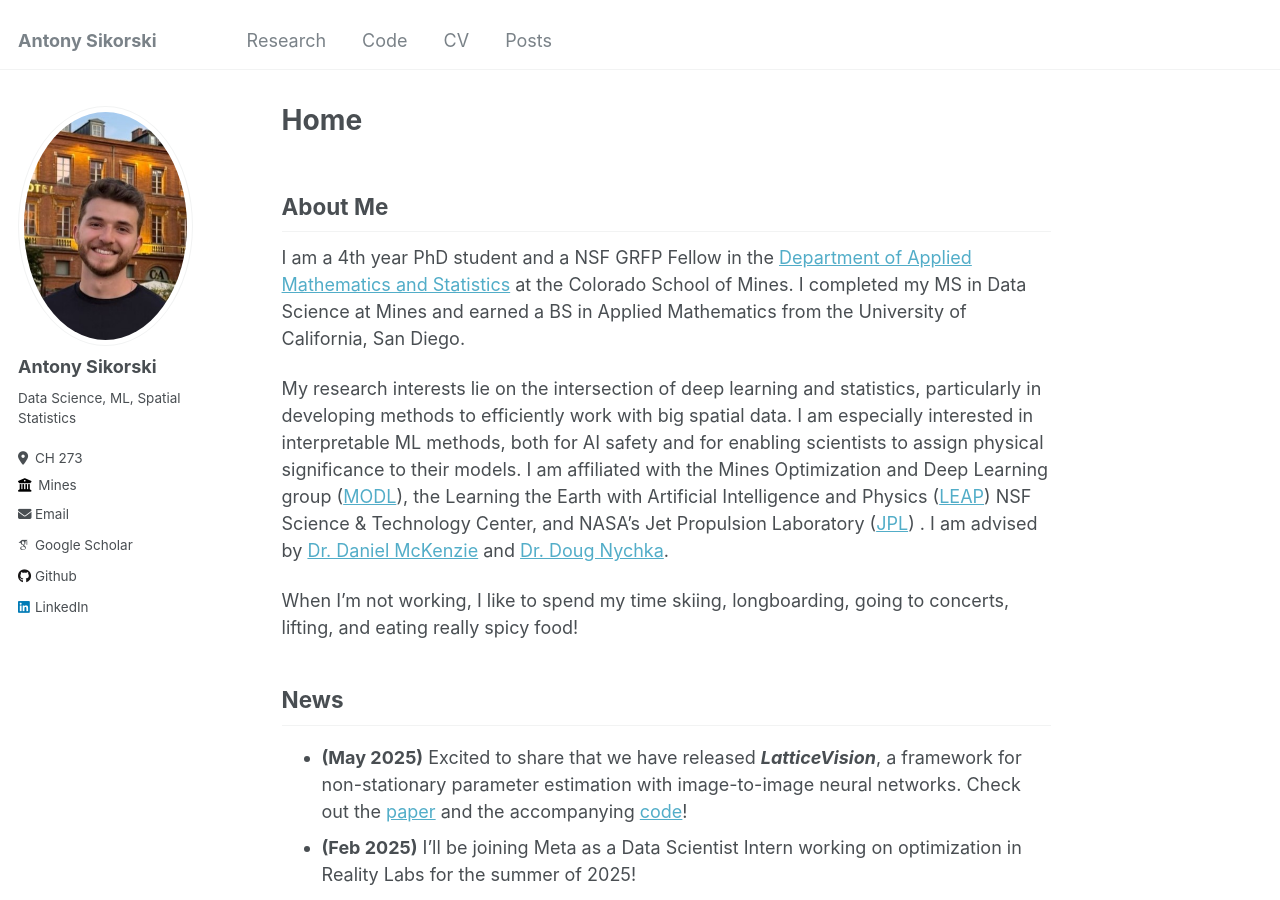
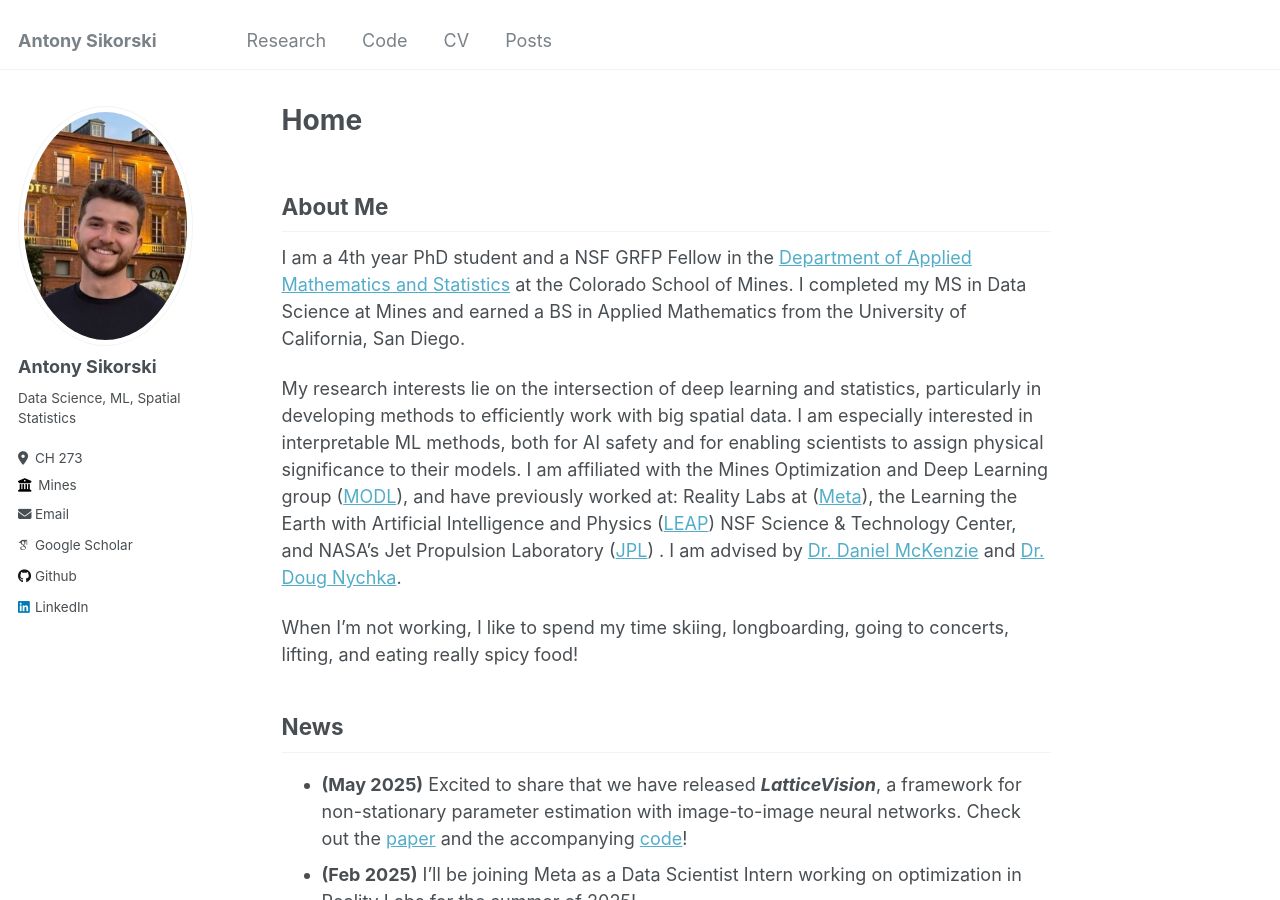
Before and after one commit to antonyxsik/antonyxsik.github.io, a Jekyll site: the page built from _pages/about.md, in a window 1280 px wide and 900 px high. Built offline with Jekyll 4.4.1, drawn with Linux system fonts in a browser that asks for light colours; some web fonts are replaced.

Commit message:
res/cv update, abt update

```diff
--- a/_pages/about.md
+++ b/_pages/about.md
@@ -13,7 +13,7 @@
 I am a 4th year PhD student and a NSF GRFP Fellow in the <a href="https://ams.mines.edu/" target="_blank">Department of Applied Mathematics and Statistics</a> at the Colorado School of Mines. I completed my MS in Data Science at Mines and earned a BS in Applied Mathematics from the University of California, San Diego.
 
 
-My research interests lie on the intersection of deep learning and statistics, particularly in developing methods to efficiently work with big spatial data. I am especially interested in interpretable ML methods, both for AI safety and for enabling scientists to assign physical significance to their models. I am affiliated with the Mines Optimization and Deep Learning group (<a href="https://ams.mines.edu/optimization-and-deep-learning/" target="_blank">MODL</a>), the Learning the Earth with Artificial Intelligence and Physics (<a href="https://leap.columbia.edu/education/2024-leap-summer-momentum-fellowship/" target="_blank">LEAP</a>) NSF Science & Technology Center, and NASA's Jet Propulsion Laboratory (<a href="https://www.jpl.nasa.gov/" target="_blank">JPL</a>) . I am advised by <a href="https://danielmckenzie.github.io/" target="_blank">Dr. Daniel McKenzie</a> and <a href="https://dnychka.github.io/" target="_blank">Dr. Doug Nychka</a>.
+My research interests lie on the intersection of deep learning and statistics, particularly in developing methods to efficiently work with big spatial data. I am especially interested in interpretable ML methods, both for AI safety and for enabling scientists to assign physical significance to their models. I am affiliated with the Mines Optimization and Deep Learning group (<a href="https://ams.mines.edu/optimization-and-deep-learning/" target="_blank">MODL</a>), and have previously worked at: Reality Labs at (<a href="https://tech.facebook.com/reality-labs/" target="_blank">Meta</a>), the Learning the Earth with Artificial Intelligence and Physics (<a href="https://leap.columbia.edu/education/2024-leap-summer-momentum-fellowship/" target="_blank">LEAP</a>) NSF Science & Technology Center, and NASA's Jet Propulsion Laboratory (<a href="https://www.jpl.nasa.gov/" target="_blank">JPL</a>) . I am advised by <a href="https://danielmckenzie.github.io/" target="_blank">Dr. Daniel McKenzie</a> and <a href="https://dnychka.github.io/" target="_blank">Dr. Doug Nychka</a>.
 
 When I'm not working, I like to spend my time skiing, longboarding, going to concerts, lifting, and eating really spicy food!
 
```
Also changed, not shown: 2 other files.
